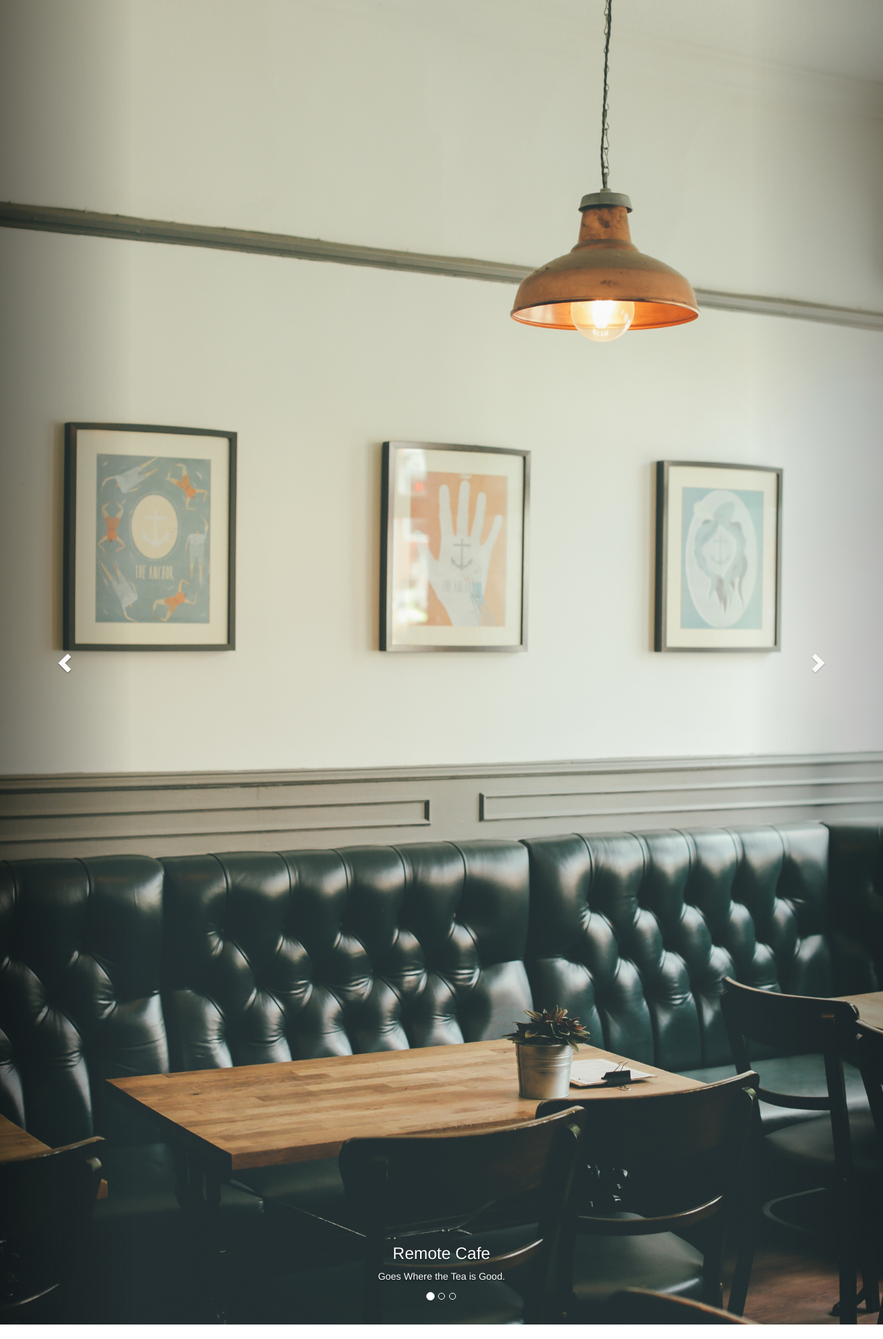
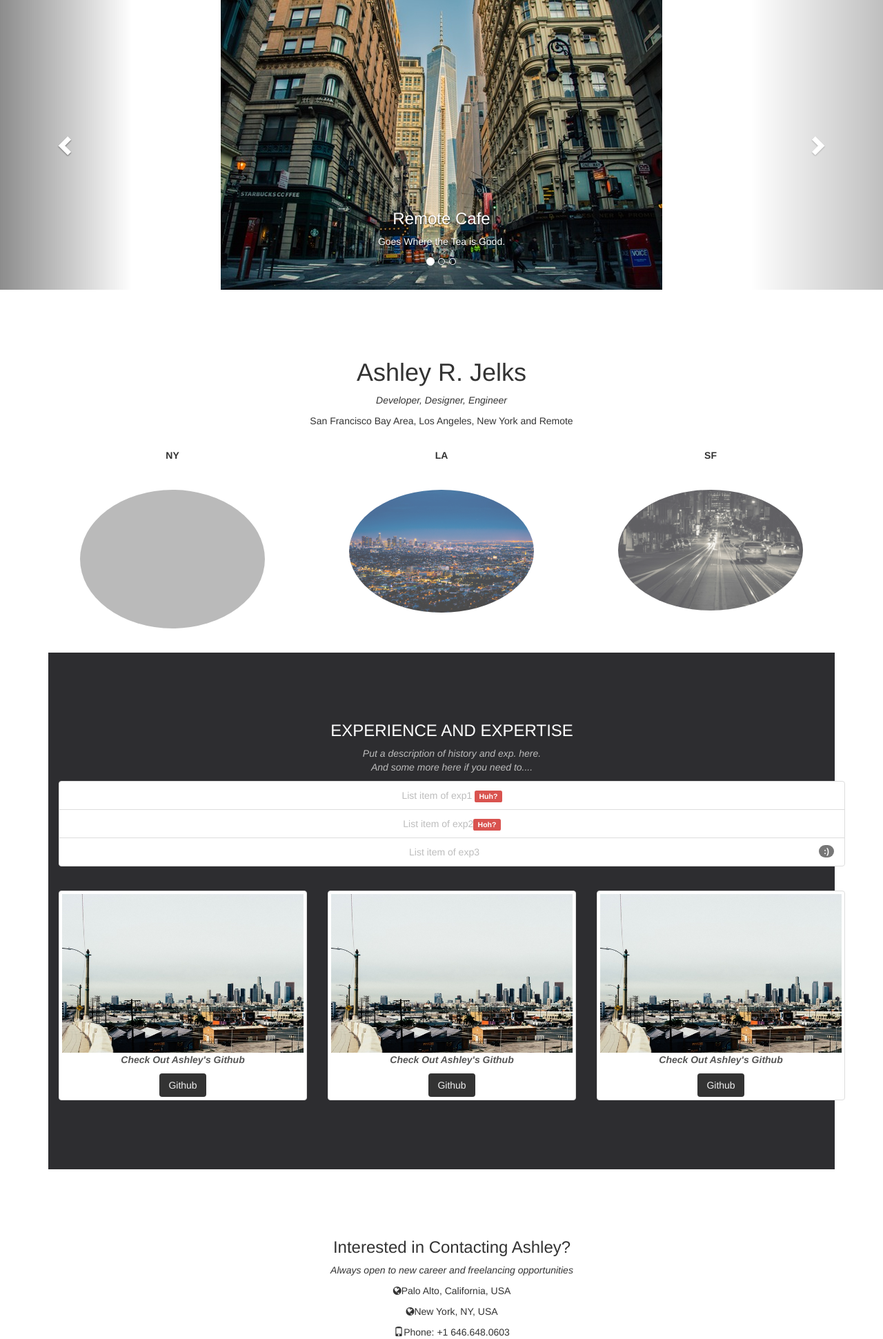
Before and after one commit to ashleyjelks/ashleyjelks.github.io, a Flask app: page / in a window 1280 px wide. Shown: the top 1941 px of the page at 69% size. Run offline with Flask 2, Linux system fonts and the light colour scheme; some libraries are stand-ins or nearby versions; some web fonts are replaced; grey boxes are pictures that could not be loaded.

Commit message:
test push

```diff
--- a/static/css/stylesheet.css
+++ b/static/css/stylesheet.css
@@ -45,3 +45,90 @@
 
 .bg-1 h3 {color: #fff;}
 .bg-1 p {font-style: italic;}
+
+/* Remove rounded borders from list */
+.list-group-item:first-child{
+
+    border-top-right-radius: 0;
+    border-top-left-radius: 0;
+}
+
+.list-group-item:last-child {
+    border-bottom-right-radius: 0;
+    border-bottom-left-radius: 0;
+}
+
+/* Remove border and add padding to thumbnails */
+.thumbnail {
+    padding: 0 0 15px 0;
+    border: none;
+    border-radius: 0;
+}
+
+.thumbnail {
+    margin-top: 15px;
+    color: #555;
+}
+
+/* Black buttons with extra padding and without rounded borders */
+.btn {
+    padding: 10px 20px;
+    background-color: #333;
+    color: #f1f1f1;
+    border-radius: 0;
+    transition: .2s;
+}
+
+/* On hover, the color of .btn will transition to white with black text */
+.btn:hover, .btn:focus {
+    border: 1px solid #333;
+    background-color: #fff;
+    color: #000;
+}
+
+/* Add a dark background color with a little bit see-through */
+.navbar {
+    margin-bottom: 0;
+    background-color: #2d2d30;
+    border: 0;
+    font-size: 11px !important;
+    letter-spacing: 4px;
+    opacity:0.9;
+}
+
+/* Add a gray color to all navbar links */
+.navbar li a, .navbar .navbar-brand {
+    color: #d5d5d5 !important;
+}
+
+/* On hover, the links will turn white */
+.navbar-nav li a:hover {
+    color: #fff !important;
+}
+
+/* The active link */
+.navbar-nav li.active a {
+    color: #fff !important;
+    background-color:#29292c !important;
+}
+
+/* Remove border color from the collapsible button */
+.navbar-default .navbar-toggle {
+    border-color: transparent;
+}
+
+/* Dropdown */
+.open .dropdown-toggle {
+    color: #fff ;
+    background-color: #555 !important;
+}
+
+/* Dropdown links */
+.dropdown-menu li a {
+    color: #000 !important;
+}
+
+/* On hover, the dropdown links will turn red */
+.dropdown-menu li a:hover {
+    background-color: red !important;
+}
--- a/templates/index.html
+++ b/templates/index.html
@@ -24,7 +24,7 @@
         <!-- Wrapper for slides -->
         <div class="carousel-inner" role="listbox">
             <div class="item active">
-                <img src="static/img/remotecafe.jpeg" alt="remote cafe">
+                <img src="static/img/smlNY.jpg" alt="remote cafe">
                 <div class="carousel-caption">
                     <h3>Remote Cafe</h3>
                     <p>Goes Where the Tea is Good.</p>
@@ -32,7 +32,7 @@
             </div>
 
             <div class="item">
-                <img src="static/img/balloonsairhot.jpeg" alt="hot air balloons">
+                <img src="static/img/smlSF.jpg" alt="hot air balloons">
                 <div class="carousel-caption">
                     <h3>Where Will She Go Next?</h3>
                     <p>Contact Her and You'll See</p>
@@ -40,7 +40,7 @@
             </div>
 
             <div class="item">
-                <img src="static/img/dope_sf_goldengate.jpeg" alt="dope sf bridge shot">
+                <img src="static/img/smlLA.jpg" alt="dope sf bridge shot">
                 <div class="carousel-caption">
                     <h3>Currently in the San Francisco Bay Area</h3>
                     <p>Open to Opportunities Elsewhere!</p>
@@ -109,20 +109,52 @@
         <div class="bg-1">
             <div class="container">
                 <h3 class="text-center">EXPERIENCE AND EXPERTISE</h3>
-                <p class="text-center">Put a description of history and exp. here.<br>And some more here if you need to....</p>
-                    <ul class="list-group">
-                        <li class="list-group-item>">List item of exp1</li>
-                        <li class="list-group-item>">List item of exp2</li>
-                        <li class="list-group-item>">List item of exp3</li>
-                    </ul>
+                    <p class="text-center">Put a description of history and exp. here.<br>And some more here if you need to....</p>
+                        <ul class="list-group">
+                            <li class="list-group-item">List item of exp1 <span class="label label-danger">Huh?</span></li>
+                            <li class="list-group-item">List item of exp2<span class="label label-danger">Hoh?</span></li>
+                            <li class="list-group-item">List item of exp3<span class="badge">:)</span></li>
+                        </ul>
+                        <!-- added badge and labels classes on span tags to create inline messages -->
+
+                    <div class="row text-center">
+                        <div class="col-sm-4">
+                            <div class="thumbnail">
+                                <img src="static/img/smlLA.jpg" alt="LA">
+                                    <p><strong>Check Out Ashley's Github</strong></p>
+                                    <a href="http://www.google.com"><button class="btn">Github</button></a>
+                            </div>
+                        </div>
+                        <div class="col-sm-4">
+                            <div class="thumbnail">
+                                <img src="static/img/smlLA.jpg" alt="LA">
+                                    <p><strong>Check Out Ashley's Github</strong></p>
+                                    <a href="http://www.google.com"><button class="btn">Github</button></a>
+                            </div>
+                        </div>
+                        <div class="col-sm-4">
+                            <div class="thumbnail">
+                                <img src="static/img/smlLA.jpg" alt="LA">
+                                    <p><strong>Check Out Ashley's Github</strong></p>
+                                    <a href="http://www.google.com"><button class="btn">Github</button></a>
+                            </div>
+                        </div>
+                    </div>
             </div>
         </div>
 
-
-
-
-
-
+    <div class="container">
+        <h3 class="text-center">Interested in Contacting Ashley?</h3>
+            <p class="text-center"><em>Always open to new career and freelancing opportunities</em></p>
+            <p><i class="fa fa-globe"></i>Palo Alto, California, USA</p>
+            <p><i class="fa fa-globe"></i>New York, NY, USA</p>
+            <p><span class="glyphicon glyphicon-phone"></span>Phone: +1 646.648.0603</p>
+            <p><span class="glyphicon glyphicon-envelope"></span>Email: arjelks@gmail.com</p>
+            <p><a href="https://twitter.com/madamejelks"><i class="fa fa-twitter">Twitter</i></a></p>
+            <p><a href="http://linkedin.com/in/ashleyrjelks"><i class="fa fa-linkedin-square">LinkedIn</i></a></p>
+            <p><a href="https://github.com/ashleyjelks"><i class="fa fa-github">Github</i></a></p>
+            <p><a href="https://plus.google.com/u/0/+AshleyReneeJelks"><i class="fa fa-google-plus">Google+</i></a></p>
+    </div>
 
 </body>
 
```
